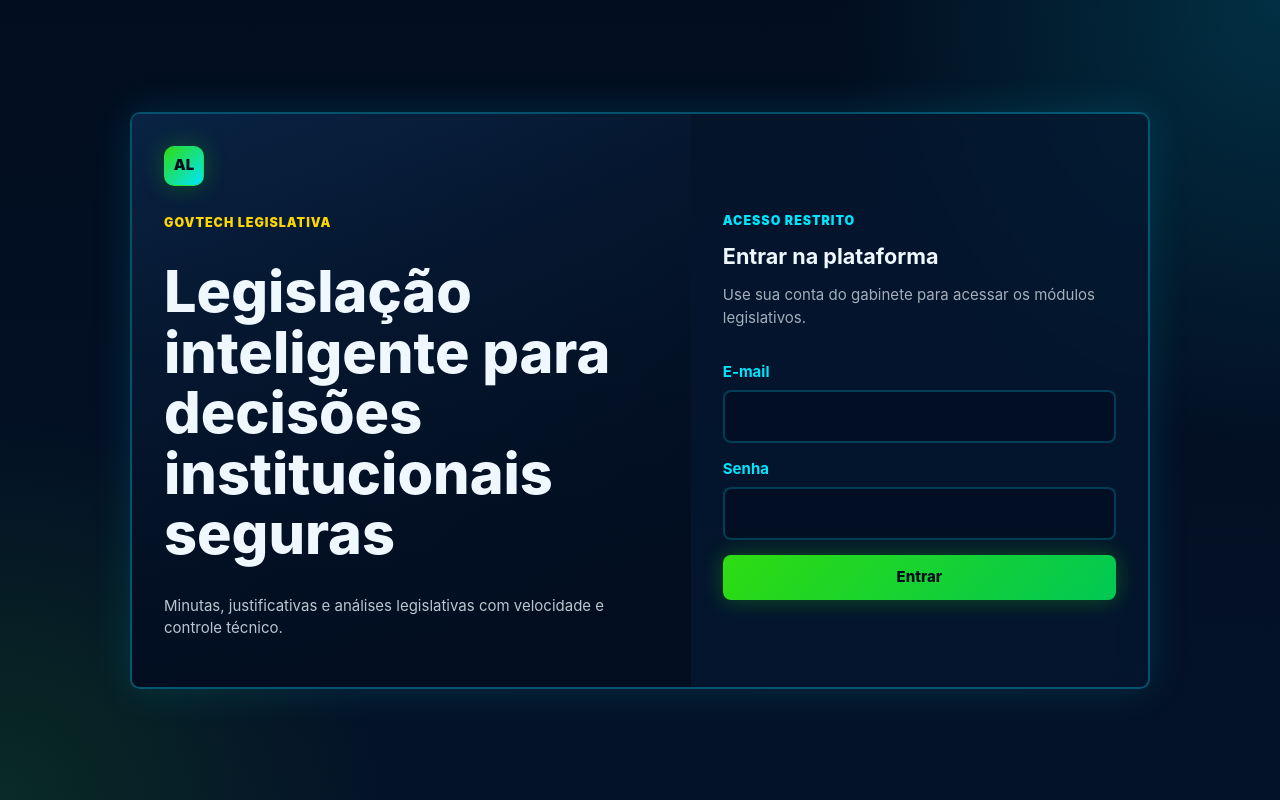
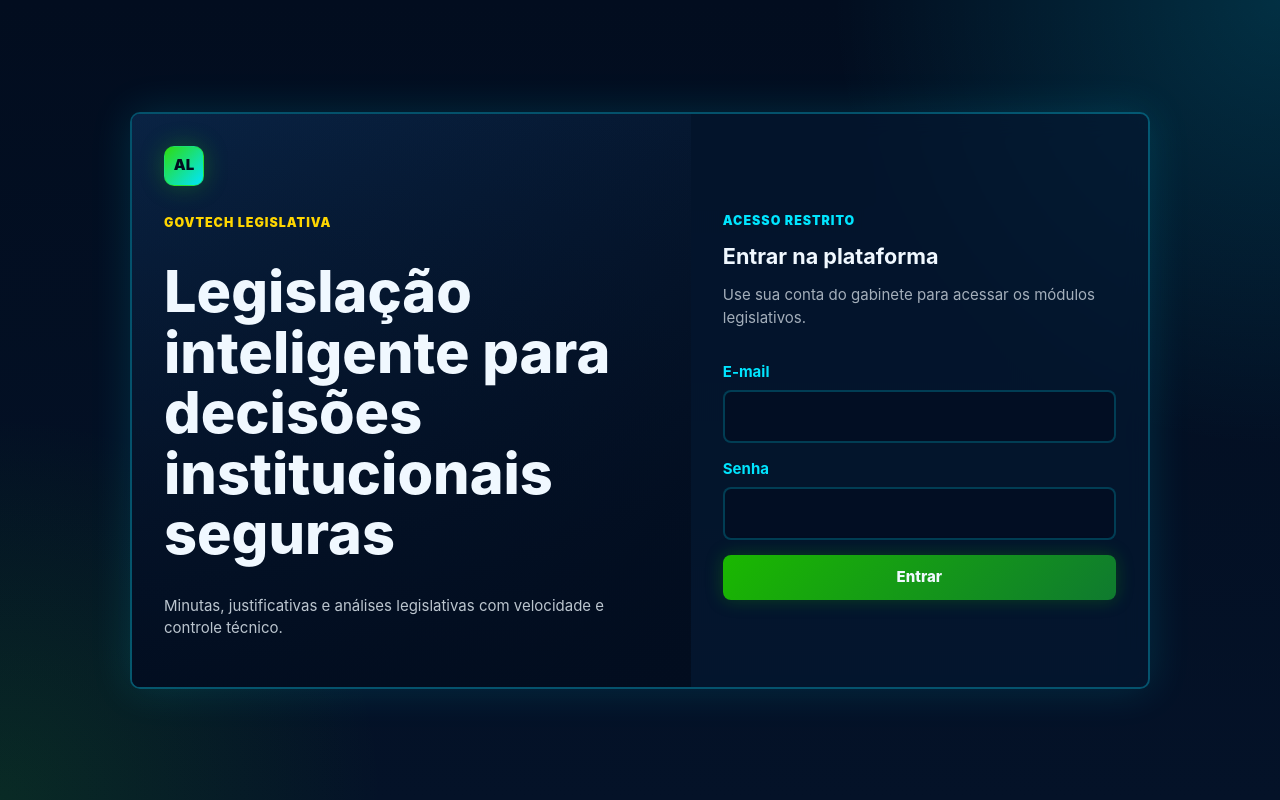
Before and after one commit to lindomar1963/amygo-legislativo, a Next.js app: page /login in a window 1280 px wide. Built offline with nearby package versions, Linux system fonts and the light colour scheme; no server answers.

Commit message:
Standardize primary button green

```diff
--- a/src/app/globals.css
+++ b/src/app/globals.css
@@ -410,12 +410,12 @@ tbody tr:hover {
   border: 0;
   border-radius: var(--radius-sm);
   padding: 0.72rem 1rem;
-  background: linear-gradient(135deg, var(--green) 0%, #00c853 100%);
-  color: var(--navy);
+  background: linear-gradient(135deg, #1ab800 0%, #0f7a2f 100%);
+  color: var(--white);
   cursor: pointer;
   font: inherit;
   font-weight: 800;
-  box-shadow: 0 0 22px rgba(46, 220, 16, 0.32);
+  box-shadow: 0 0 18px rgba(26, 184, 0, 0.28);
   transition:
     transform 160ms ease,
     box-shadow 160ms ease,
@@ -423,9 +423,15 @@ tbody tr:hover {
 }
 
 .button:hover {
-  color: var(--navy);
-  transform: translateY(-2px);
-  box-shadow: 0 0 36px rgba(46, 220, 16, 0.5);
+  color: var(--white);
+  background: linear-gradient(135deg, #2edc10 0%, #1ab800 100%);
+  transform: translateY(-1px);
+  box-shadow: 0 0 28px rgba(26, 184, 0, 0.45);
+}
+
+.button:active {
+  transform: translateY(0);
+  box-shadow: 0 0 10px rgba(26, 184, 0, 0.25);
 }
 
 .button:disabled,
@@ -456,8 +462,15 @@ tbody tr:hover {
 }
 
 .button-success {
-  color: var(--navy);
-  background: linear-gradient(135deg, var(--green), var(--green2));
+  color: var(--white);
+  background: linear-gradient(135deg, #1ab800 0%, #0f7a2f 100%);
+  box-shadow: 0 0 18px rgba(26, 184, 0, 0.28);
+}
+
+.button-success:hover {
+  color: var(--white);
+  background: linear-gradient(135deg, #2edc10 0%, #1ab800 100%);
+  box-shadow: 0 0 28px rgba(26, 184, 0, 0.45);
 }
 
 .input,
```
